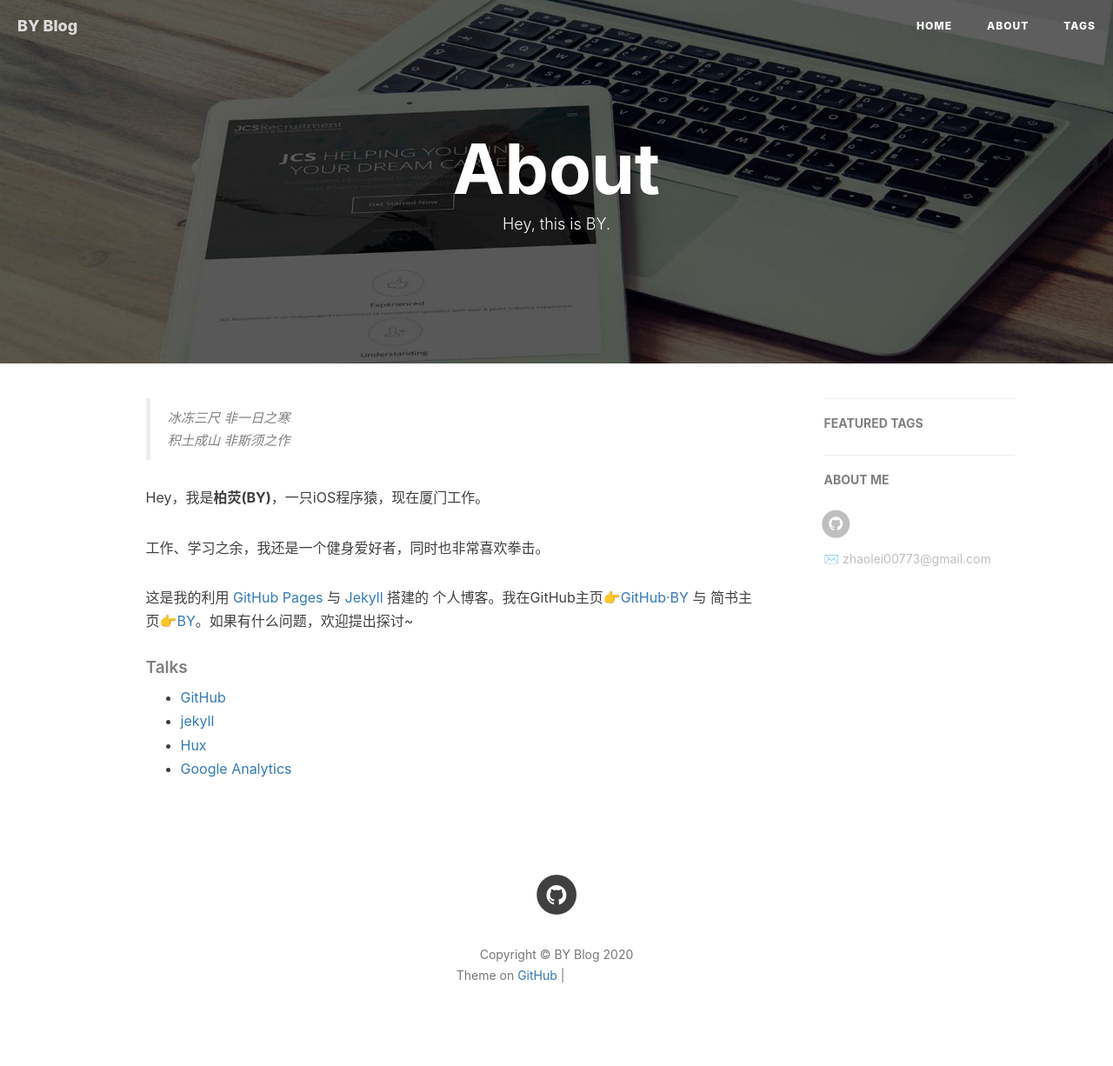
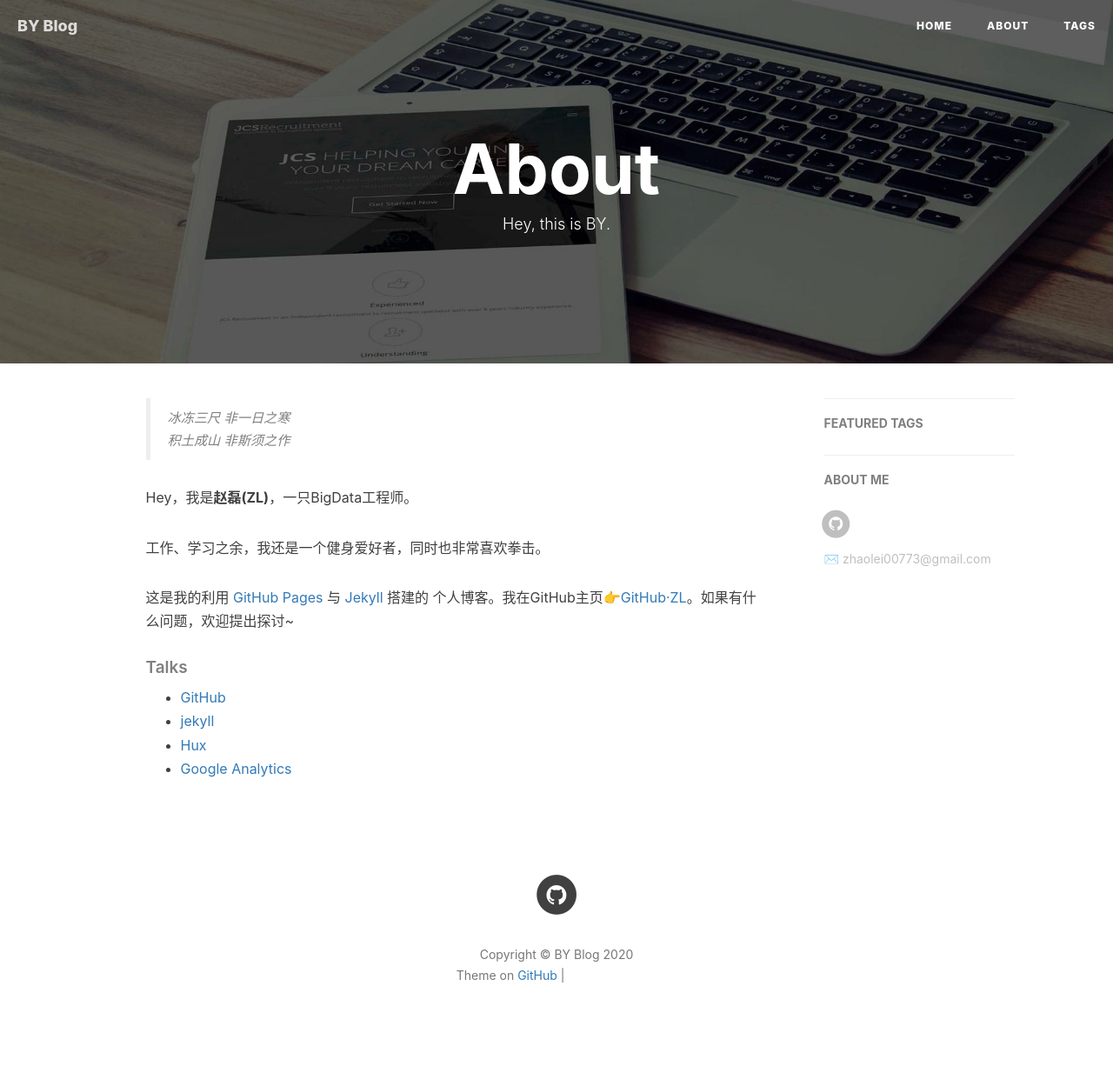
Before and after one commit to zhaolei00773/zhaolei00773.github.io, a Jekyll site: the page built from about.html, in a window 1280 px wide. Shown: the whole page at 87% size. Built offline with Jekyll 4.4.1, drawn with Linux system fonts in a browser that asks for light colours; nearby versions of some CDN libraries; comment, search, counter and statistics services are not loaded; grey boxes are pictures that could not be loaded.

Commit message:
Update about.html

```diff
--- a/about.html
+++ b/about.html
@@ -18,11 +18,11 @@ header-img: "img/post-bg-rwd.jpg"
     <blockquote><p>冰冻三尺 非一日之寒<br>
     积土成山 非斯须之作</p></blockquote>
 
-    <p>Hey，我是<strong>柏荧(BY)</strong>，一只iOS程序猿，现在厦门工作。</p>
+    <p>Hey，我是<strong>赵磊(ZL)</strong>，一只BigData工程师。</p>
 
     <p>工作、学习之余，我还是一个健身爱好者，同时也非常喜欢拳击。</p>
 
-    <p>这是我的利用 <a href="https://pages.github.com/">GitHub Pages</a> 与 <a href="http://jekyll.com.cn/">Jekyll</a> 搭建的 个人博客。我在GitHub主页<a href="https://github.com/qiubaiying">👉GitHub·BY</a> 与 简书主页<a href="https://http://www.jianshu.com/u/e71990ada2fd">👉BY</a>。如果有什么问题，欢迎提出探讨~</p>
+    <p>这是我的利用 <a href="https://pages.github.com/">GitHub Pages</a> 与 <a href="http://jekyll.com.cn/">Jekyll</a> 搭建的 个人博客。我在GitHub主页<a href="https://github.com/zhaolei00773">👉GitHub·ZL</a>。如果有什么问题，欢迎提出探讨~</p>
 
     <p></p>
 
```
